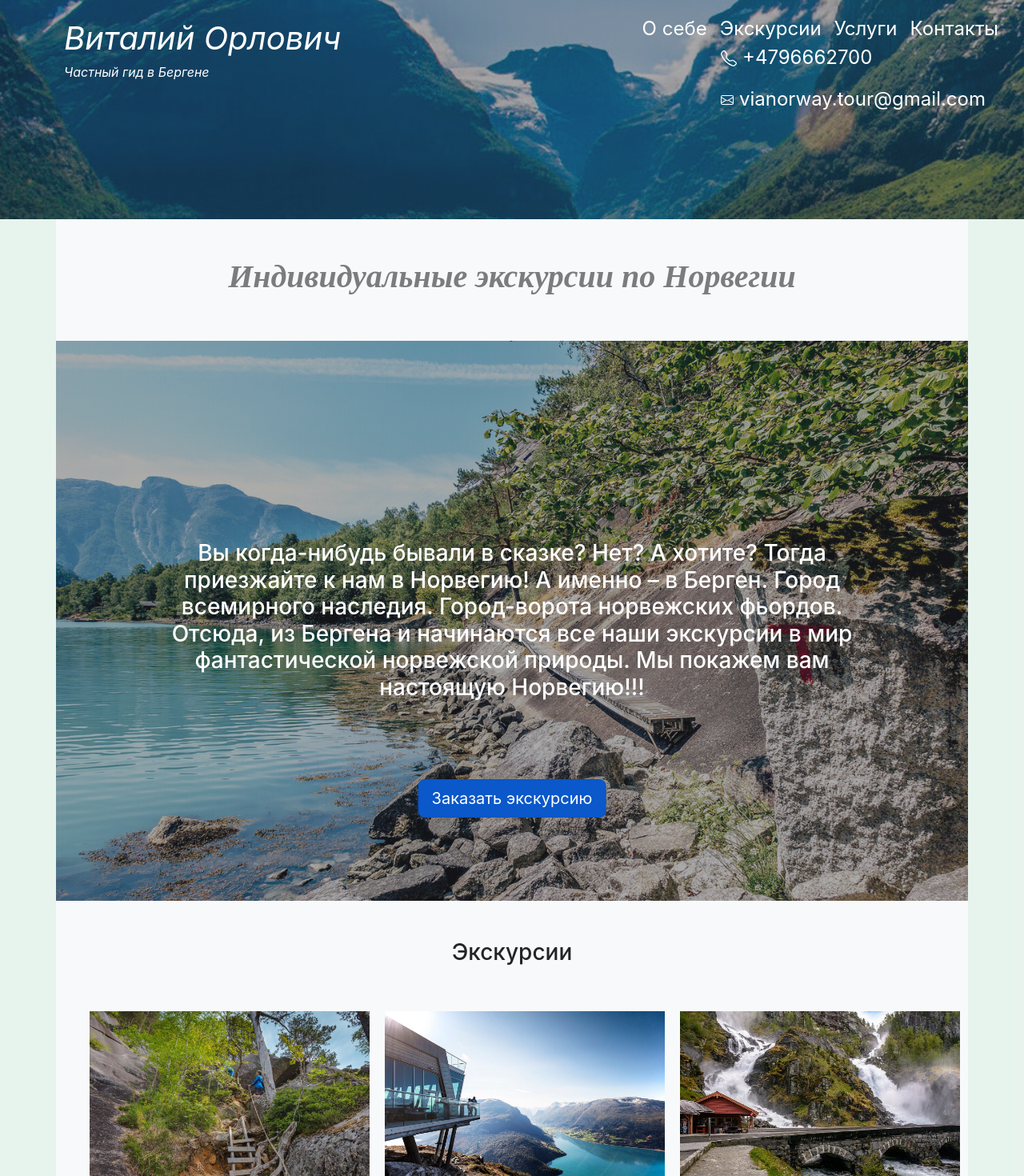
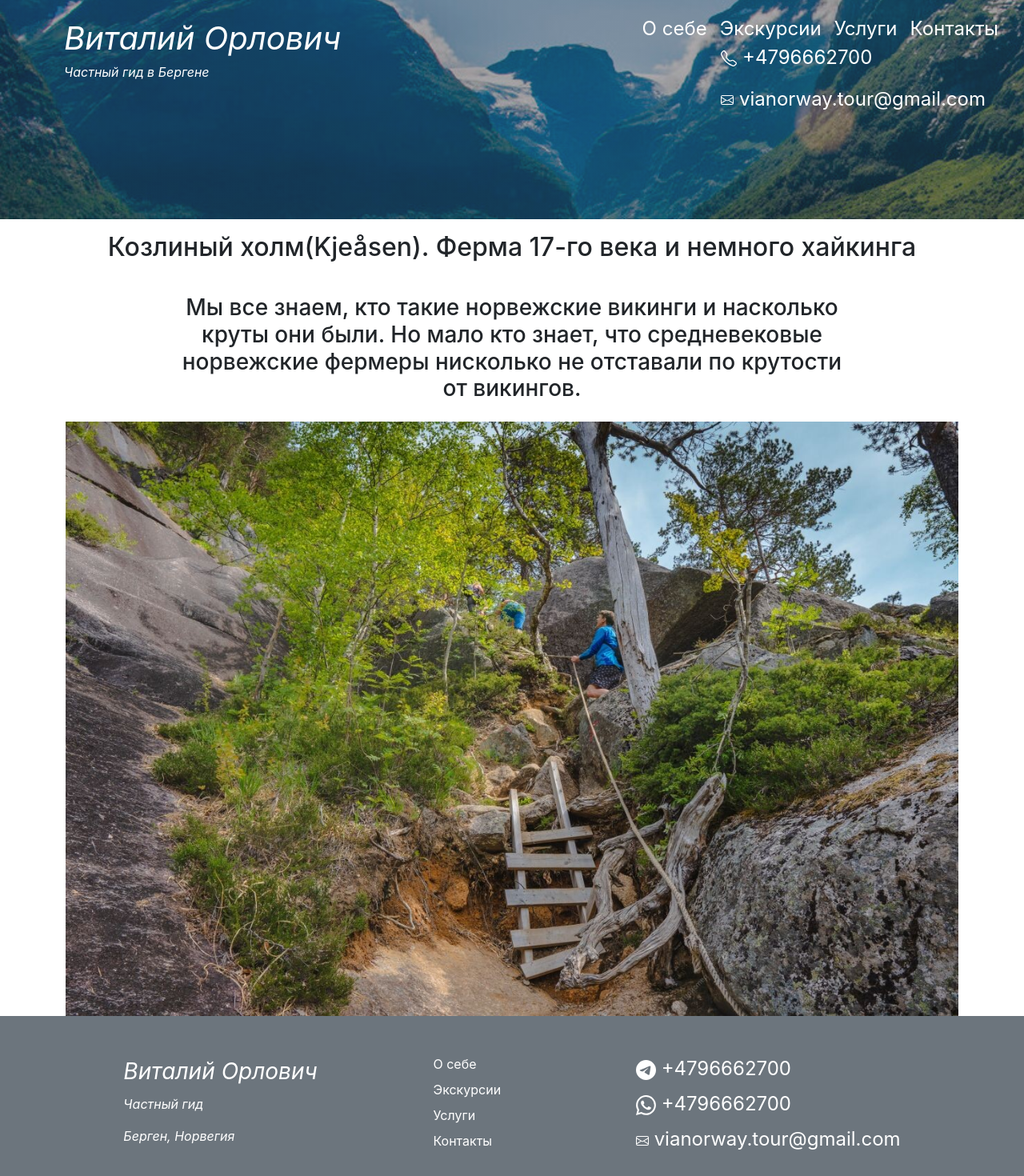
Before and after one commit to Iura-Radulov/bergen-gid, a React (Create React App) app: page /bergen-gid/farm in a window 1280 px wide. Shown: the part 26-1496 px from the top of the page at 80% size. Built offline with nearby package versions, Linux system fonts and the light colour scheme.

Commit message:
some style

```diff
--- a/src/App.jsx
+++ b/src/App.jsx
@@ -27,14 +27,14 @@ export const App = () => {
         <Routes>
           <Route path="/" exact element={<Home />} />
           <Route path="/about" element={<About />} />
-          <Route path="/excursion" element={<Excursion />}>
-            <Route path="private-tour" element={<PrivateTour />} />
-            <Route path="farm" element={<Farm />} />
-            <Route path="waterfalls" element={<Waterfalls />} />
-          </Route>
-          <Route path="/services" element={<Services />}>
-            <Route path="transfer" element={<Transfer />} />
-          </Route>
+          <Route path="/excursion" element={<Excursion />} />
+          <Route path="/private-tour" element={<PrivateTour />} />
+          <Route path="/farm" element={<Farm />} />
+          <Route path="/waterfalls" element={<Waterfalls />} />
+
+          <Route path="/services" element={<Services />} />
+          <Route path="/transfer" element={<Transfer />} />
+
           <Route path="/contact" element={<Contact />} />
           <Route path="*" element={<Home />} />
         </Routes>
--- a/src/components/ExcursionList.jsx
+++ b/src/components/ExcursionList.jsx
@@ -7,7 +7,7 @@ export default function ExcursionList() {
   return (
     <ul className="d-block d-lg-flex justify-content-around">
       <li>
-        <Link to="/excursion/farm">
+        <Link to="/farm">
           <img src={img1} style={{ width: 350 }} alt="image1" />
           <p style={{ width: 300 }} className="mt-2 link">
             Kjeåsen(Козлиный холм). Ферма 17-го века и немного хайкинга
@@ -15,13 +15,13 @@ export default function ExcursionList() {
         </Link>
       </li>
       <li>
-        <Link to="/excursion/private-tour">
+        <Link to="/private-tour">
           <img src={img2} style={{ width: 350 }} alt="image1" />
           <p className="mt-2 link">Индивидуальная экскурсия по интересам</p>
         </Link>
       </li>
       <li>
-        <Link to="/excursion/waterfalls">
+        <Link to="/waterfalls">
           <img src={img3} style={{ width: 350 }} alt="image1" />
           <p className="mt-2 link">Фьорды и водопады (Авторский)</p>
         </Link>
--- a/src/components/ServicesList.jsx
+++ b/src/components/ServicesList.jsx
@@ -5,7 +5,7 @@ export default function ServicesList() {
   return (
     <ul className="d-flex justify-content-around">
       <li>
-        <Link to="/services/transfer">
+        <Link to="/transfer">
           <img src={img1} style={{ width: 350 }} alt="image1" />
           <p style={{ width: 300 }} className="mt-2 link">
             Трансфер в/из аэропорта г.Берген, Трансфер Осло-Берген, Берген-Осло
--- a/src/pages/Excursion.jsx
+++ b/src/pages/Excursion.jsx
@@ -1,7 +1,6 @@
 import Container from 'react-bootstrap/Container';
 import ExcursionList from 'components/ExcursionList';
 import { Suspense } from 'react';
-import { Outlet } from 'react-router-dom';
 
 export default function Excursion() {
   return (
@@ -9,8 +8,6 @@ export default function Excursion() {
       <h2 className="p-5 text-center">Экскурсии</h2>
       <Suspense fallback={<div>Loading subpage...</div>}>
         <ExcursionList />
-
-        <Outlet />
       </Suspense>
     </Container>
   );
--- a/src/pages/Farm.jsx
+++ b/src/pages/Farm.jsx
@@ -1,3 +1,21 @@
+import Container from 'react-bootstrap/Container';
+import img1 from 'images/17-century-farm/17-century-farm1.jpg';
+
 export default function Farm() {
-    return <div>Farm</div>
+  return (
+    <Container>
+      <h2 className="text-center py-3">
+        Козлиный холм(Kjeåsen). Ферма 17-го века и немного хайкинга
+      </h2>
+      <div className="d-flex justify-content-center">
+        <h3 className="text-center py-3 w-75">
+          Мы все знаем, кто такие норвежские викинги и насколько круты они были.
+          Но мало кто знает, что средневековые норвежские фермеры нисколько не
+          отставали по крутости от викингов.
+        </h3>
+      </div>
+
+      <img src={img1} className="w-100" alt="farm" />
+    </Container>
+  );
 }
--- a/src/pages/Services.jsx
+++ b/src/pages/Services.jsx
@@ -1,5 +1,4 @@
 import { Suspense } from 'react';
-import { Outlet } from 'react-router-dom';
 import Container from 'react-bootstrap/Container';
 import ServicesList from 'components/ServicesList';
 
@@ -10,8 +9,6 @@ export default function Services() {
         <h2 className="p-5 text-center">Услуги</h2>
         <Suspense fallback={<div>Loading subpage...</div>}>
           <ServicesList />
-
-          <Outlet />
         </Suspense>
       </Container>
     </div>
```
